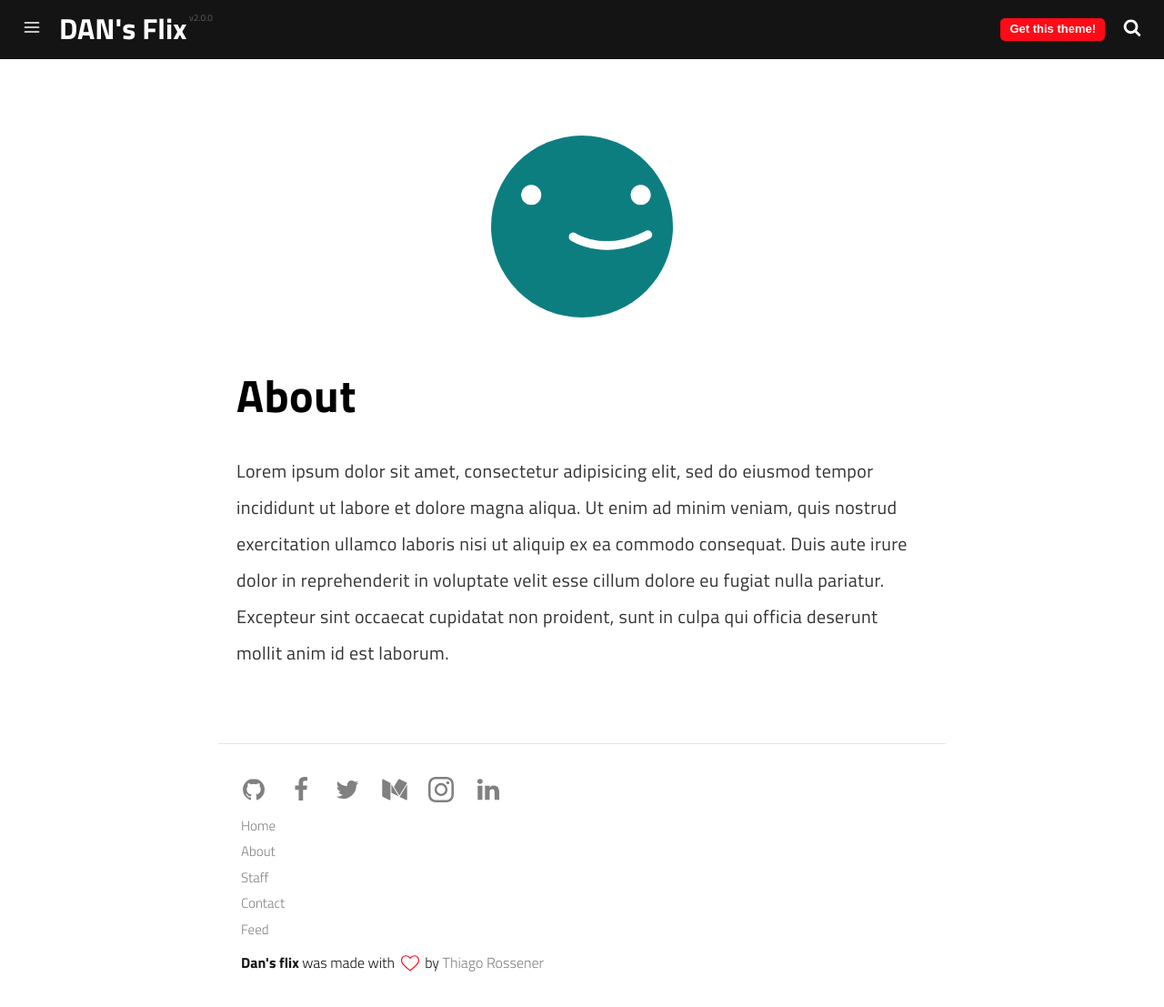
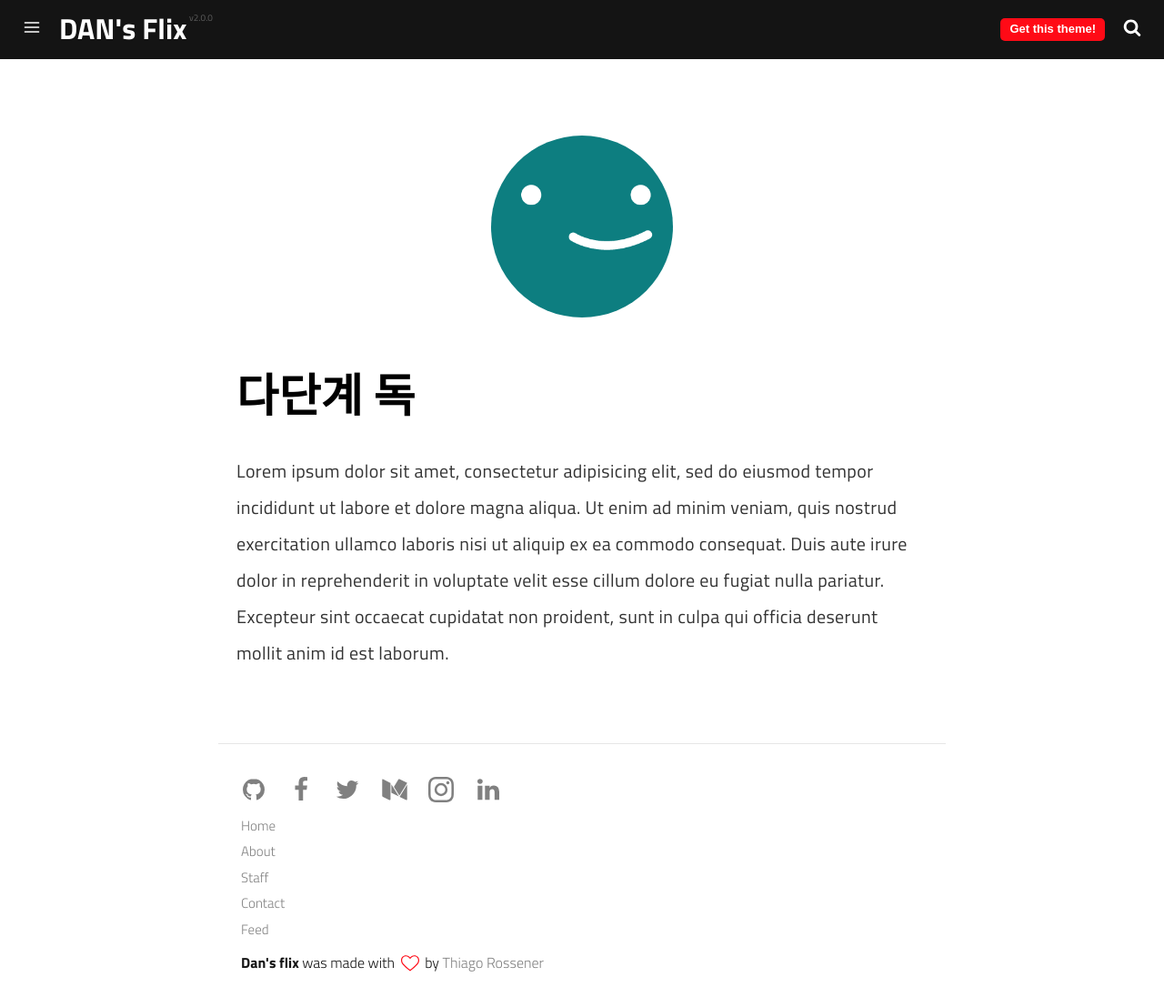
Before and after one commit to lee-soo-heon/lee-soo-heon.github.io, a Jekyll site: the page built from pages/about.md, in a window 1280 px wide and 1107 px high. Shown: the whole window at 91% size. Built offline with Jekyll 4.4.1, drawn with Linux system fonts in a browser that asks for light colours; a script that is not in the unit is left out.

Commit message:
Update Pages “about”

```diff
--- a/pages/about.md
+++ b/pages/about.md
@@ -1,14 +1,14 @@
 ---
 layout: page
+menu: true
+date: '2019-09-26 00:00:00'
 title: About
-description: Some description.
 permalink: /about/
-menu: true
+description: Some description
 ---
-
 <img class="img-rounded" src="/assets/img/uploads/profile.png" alt="Thiago Rossener" width="200">
 
-# About
+# 다단계 독
 
 Lorem ipsum dolor sit amet, consectetur adipisicing elit, sed do eiusmod
 tempor incididunt ut labore et dolore magna aliqua. Ut enim ad minim veniam,
```
